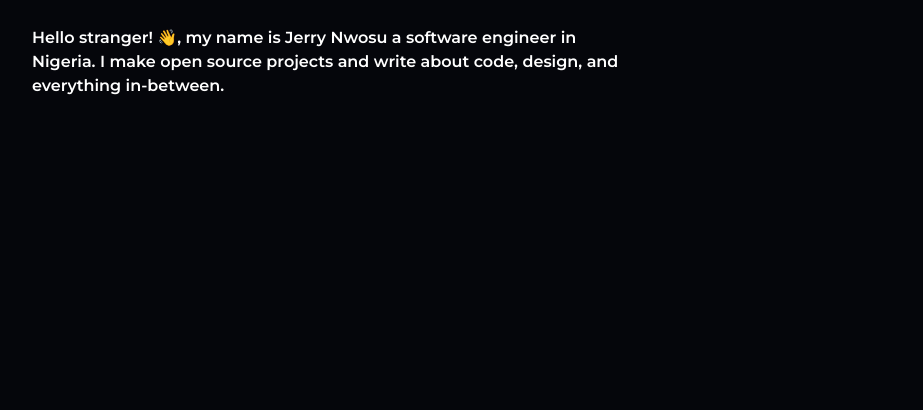
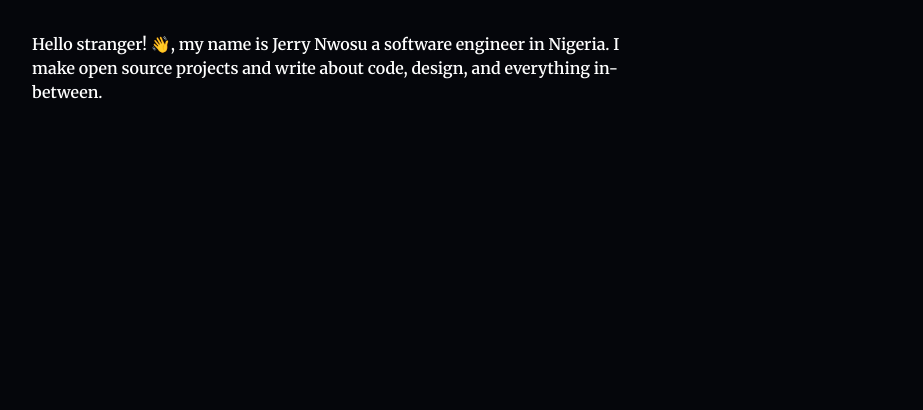
Before and after one commit to geekreflex/portfolio-blog-example, a Gatsby site: page / in a window 1280 px wide. Shown: the part 406-816 px from the top of the page, without its empty margins (178-1101 px from the left). Built offline with nearby package versions, Linux system fonts and the light colour scheme; Gatsby itself is replaced by a stand-in of ours.

Commit message:
more updates

```diff
--- a/src/style/GlobalStyle.js
+++ b/src/style/GlobalStyle.js
@@ -8,7 +8,7 @@ export const GlobalStyle = createGlobalStyle`
 }
 
 body {
-  font-family: 'montserrat';
+  font-family: 'merriweather';
   background-color: ${(props) => props.theme.colors.background};
   color: ${(props) => props.theme.colors.textColor};
 }
```
Also changed, not shown: package.json (+1 -7 lines), 1 other file.
